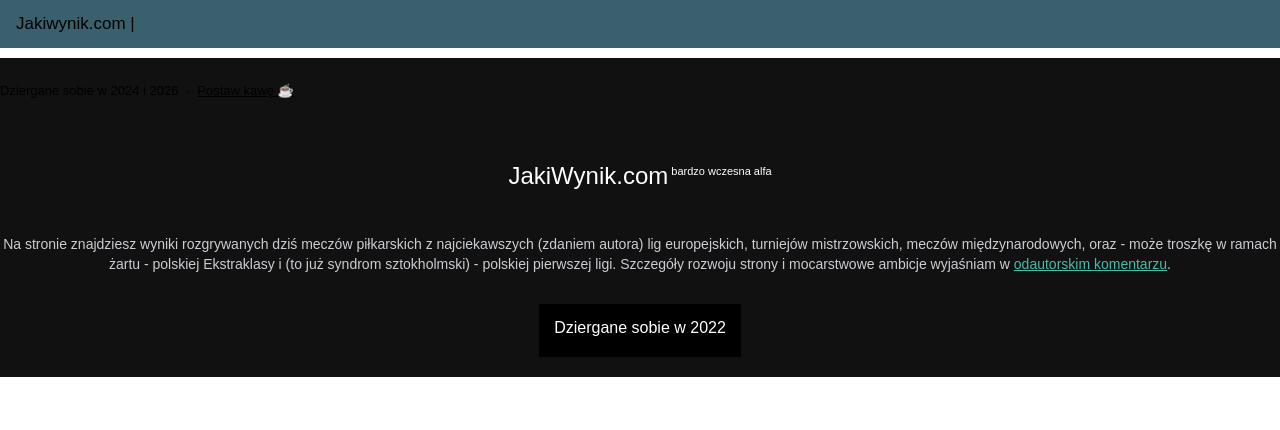
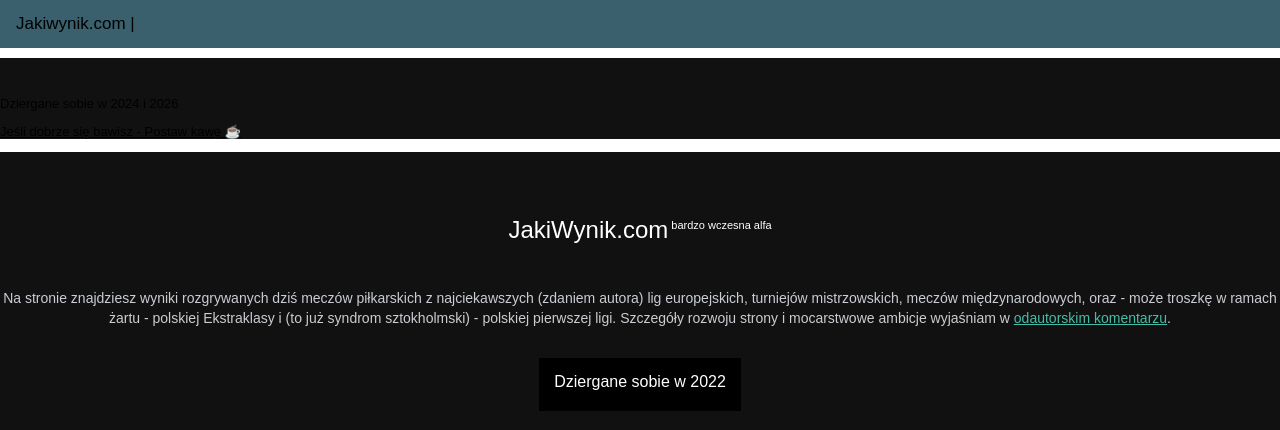
Before and after one commit to HitchhikerTTG/TheGameApp, a PHP site: the page made by Views/typowanie/footer.php in a window 1280 px wide. Shown: the top 430 px of the page. Run offline with PHP 8.4, Linux system fonts and the light colour scheme; the template is opened without the code that fills it, so the values that code supplies are empty.

Commit message:
poprawka na dole typera
Żeby dobrze się link widział i klikał i w ogole

```diff
--- a/Views/typowanie/footer.php
+++ b/Views/typowanie/footer.php
@@ -1,7 +1,7 @@
 </div><!-- /px-3 -->
 <footer class="text-center py-4 px-3" style="border-top:1px solid var(--bs-border-color);font-size:13px;color:var(--bs-tertiary-color);">
-  Dziergane sobie w 2024 i 2026 &nbsp;·&nbsp;
-  <a href="<https://buycoffee.to/wit>" target="_blank" style="color:var(--ty-accent);">Postaw kawę ☕</a>
+  <p>Dziergane sobie w 2024 i 2026 </p>
+  <p><a href="https://buycoffee.to/wit" target="_blank" style="color:var(--ty-accent);">Jeśli dobrze się bawisz - Postaw kawę ☕</a></p>
 </footer>
 </body>
 </html>
```
